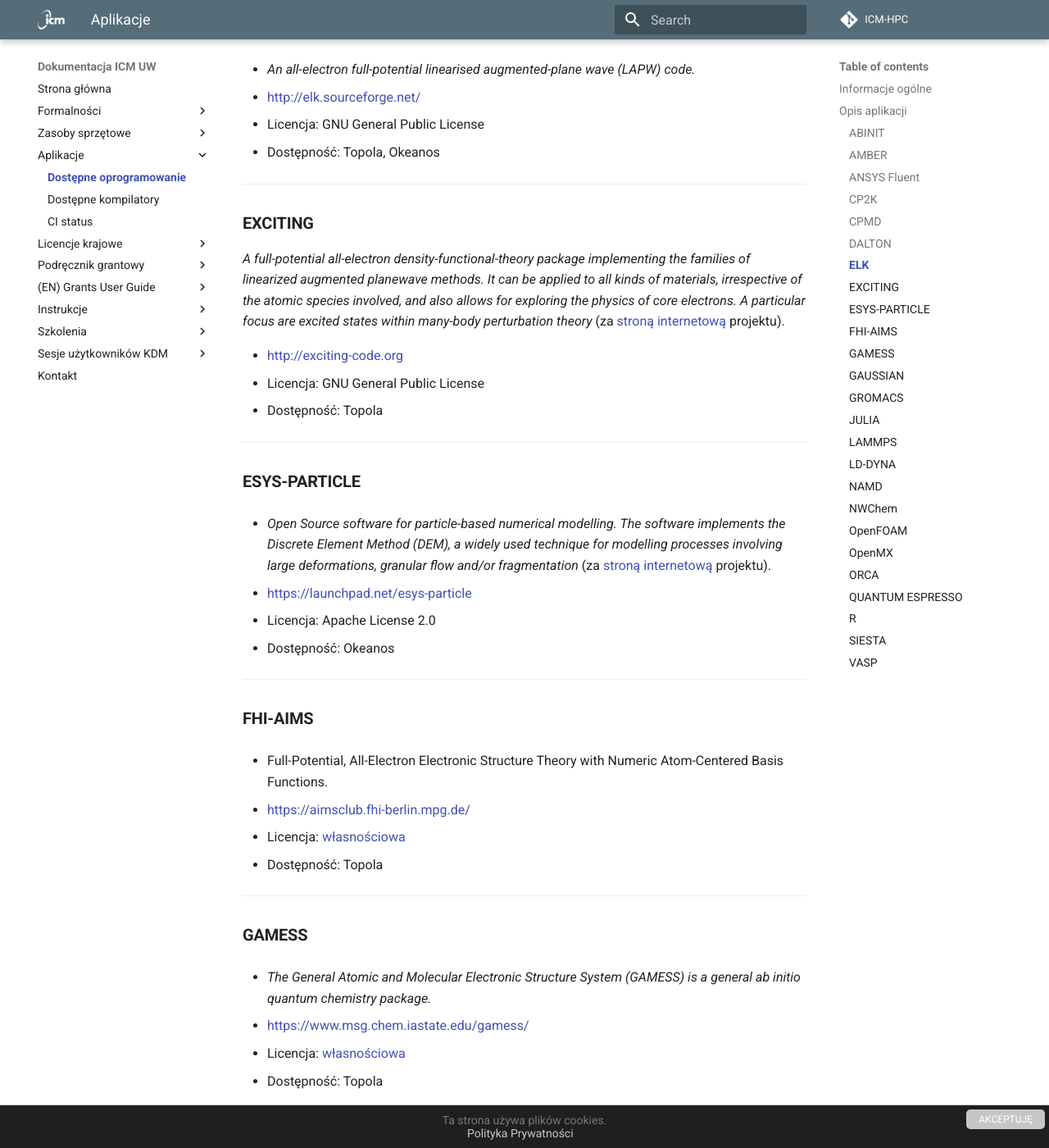
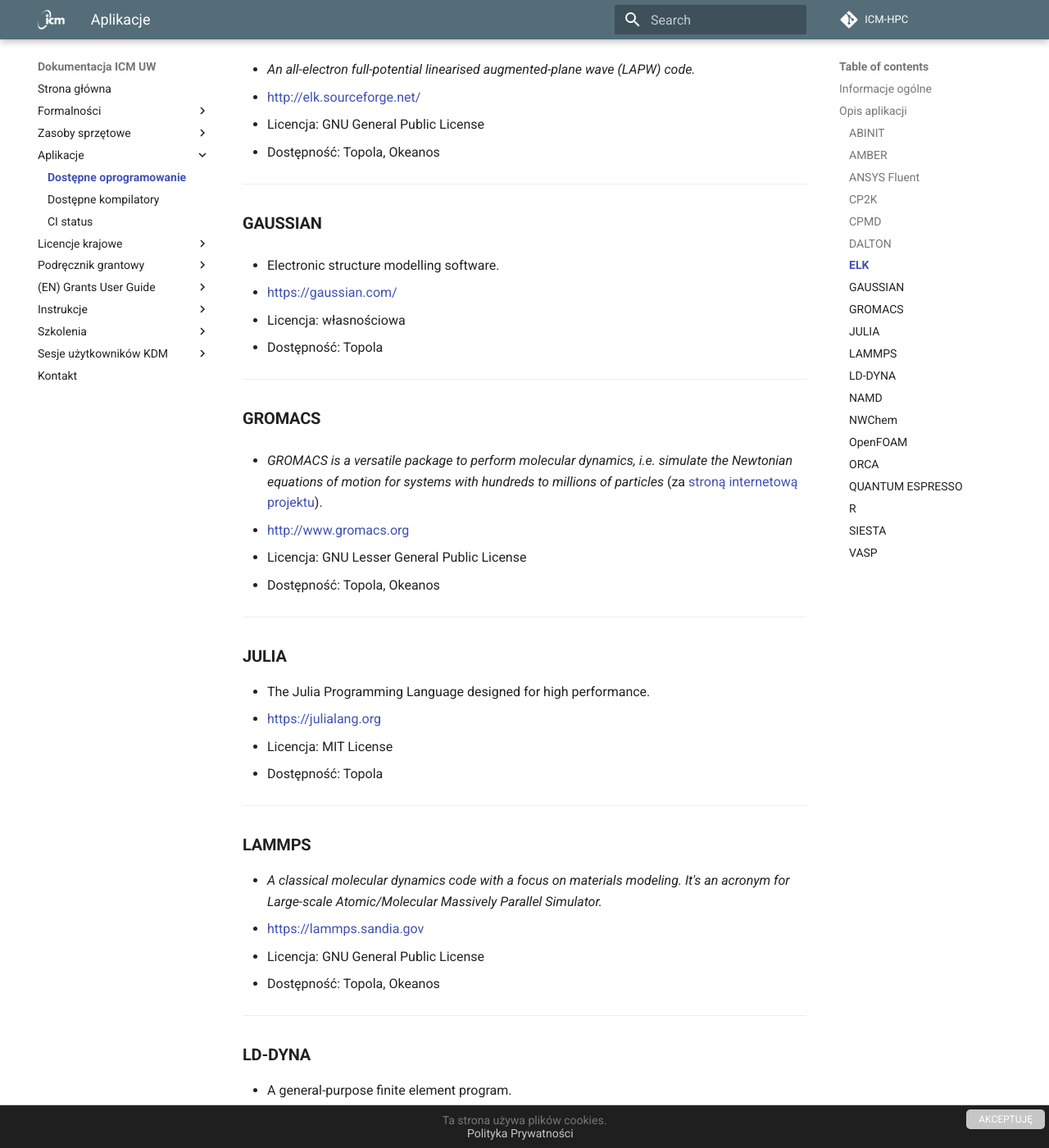
Before and after one commit to kubajal/hpc-docs, an MkDocs documentation site: the page built from docs/O_zasobach_ICM/Aplikacje/aplikacje.md, in a window 1280 px wide and 1400 px high, scrolled down 3952 px. Shown: the whole window at 82% size. Built offline with MkDocs 1.6.1 and Material for MkDocs 9.7.7, drawn with Linux system fonts in a browser that asks for light colours; some of the changed text lies outside the part shown.

Commit message:
Aplikacje

```diff
--- a/docs/O_zasobach_ICM/Aplikacje/aplikacje.md
+++ b/docs/O_zasobach_ICM/Aplikacje/aplikacje.md
@@ -342,48 +342,6 @@ przypadku również mają zastosowanie powyższe uwagi dotyczące licencji.
 
 ***
 
-###**EXCITING**
-*A full-potential all-electron density-functional-theory package implementing the families of linearized augmented planewave methods. It can be applied to all kinds of materials, irrespective of the atomic species involved, and also allows for exploring the physics of core electrons. A particular focus are excited states within many-body perturbation theory* (za [stroną internetową][exciting] projektu).
-
-[exciting]: http://exciting-code.org
-* [http://exciting-code.org][exciting]
-* Licencja: GNU General Public License
-* Dostępność: Topola
-
-***
-
-###**ESYS-PARTICLE**
-* *Open Source software for particle-based numerical modelling. The software implements the Discrete Element Method (DEM), a widely used technique for modelling processes involving large deformations, granular flow and/or fragmentation* (za [stroną internetową][esys] projektu).
-
-[esys]: https://launchpad.net/esys-particle
-* [https://launchpad.net/esys-particle][esys]
-* Licencja: Apache License 2.0
-* Dostępność: Okeanos
-
-***
-
-###**FHI-AIMS**
-* Full-Potential, All-Electron Electronic Structure Theory with Numeric Atom-Centered Basis Functions.
-
-[fhi]: https://aimsclub.fhi-berlin.mpg.de/
-* [https://aimsclub.fhi-berlin.mpg.de/][fhi]
-* Licencja: [własnościowa][fhi-license]
-[fhi-license]: https://aimsclub.fhi-berlin.mpg.de/aims_obtaining_simple.php
-* Dostępność: Topola
-
-***
-
-###**GAMESS**
-* *The General Atomic and Molecular Electronic Structure System (GAMESS)
-is a general ab initio quantum chemistry package.*
-
-[gamess]: https://www.msg.chem.iastate.edu/gamess/
-* [https://www.msg.chem.iastate.edu/gamess/][gamess]
-* Licencja: [własnościowa][gamess-license]
-[gamess-license]: https://www.msg.chem.iastate.edu/gamess/download.html
-* Dostępność: Topola
-
-***
 
 ###**GAUSSIAN**
 * Electronic structure modelling software.
@@ -457,15 +415,6 @@ is a general ab initio quantum chemistry package.*
 
 ***
 
-###**OpenMX**
-* *OpenMX (Open source package for Material eXplorer) is a software package for nano-scale material simulations based on density functional theories (DFT), norm-conserving pseudopotentials, and pseudo-atomic localized basis functions. The methods and algorithms used in OpenMX and their implementation are carefully designed for the realization of large-scale ab initio electronic structure calculations on parallel computers based on the MPI or MPI/OpenMP hybrid parallelism* (za [stroną internetową][openmx] projektu).
-* [http://www.openmx-square.org/][openmx]
-[openmx]: http://www.openmx-square.org
-* Licencja: GNU General Public License
-* Dostępność: Topola
-
-***
-
 ###**ORCA**
 * A quantum-chemical software package.
 * [https://www.faccts.de/orca/](https://www.faccts.de/orca/)
```
